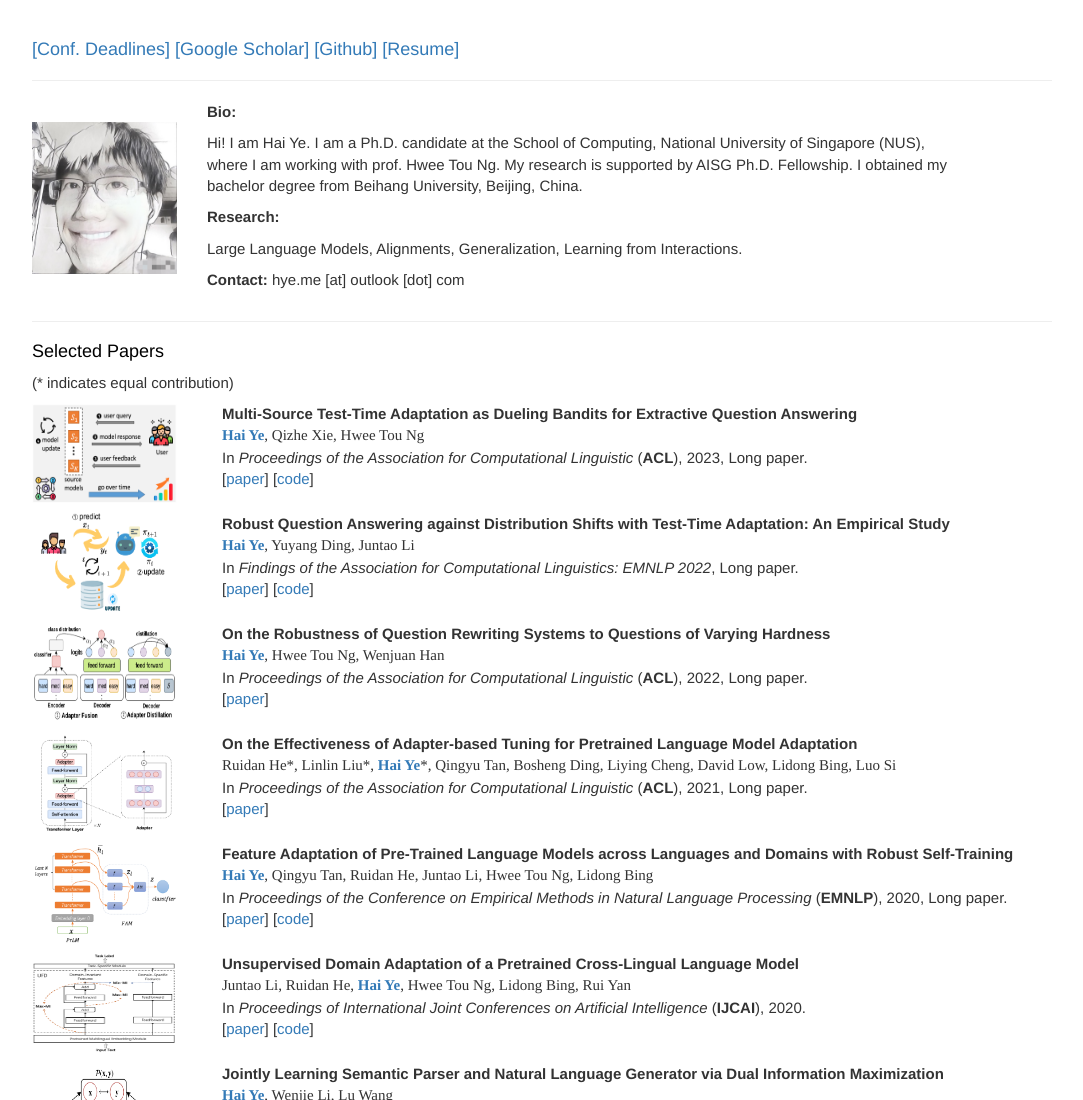
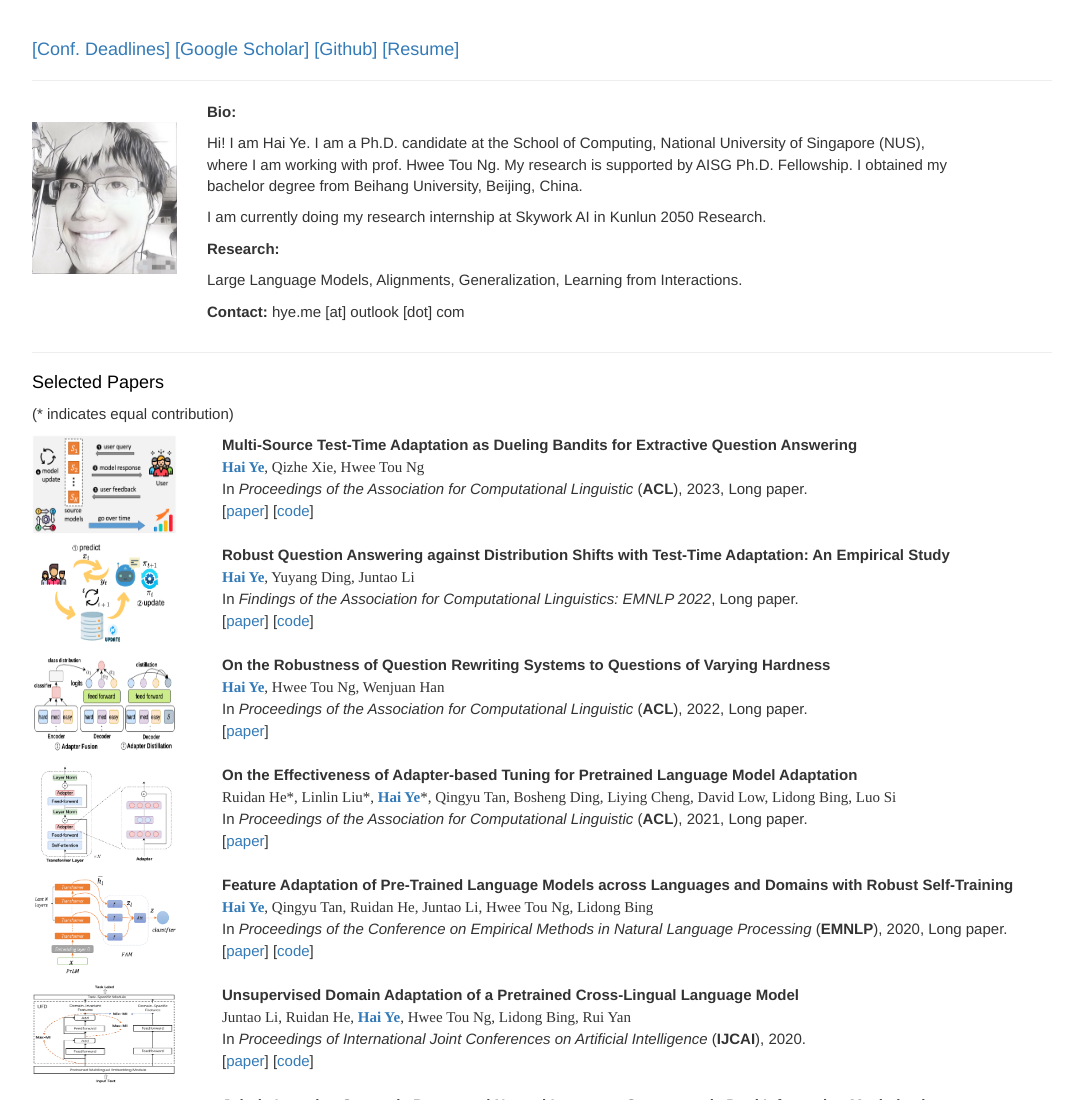
Before and after one commit to oceanypt/hai-ye.github.io, a plain HTML site: page index.html in a window 1280 px wide. Shown: the top 1100 px of the page, without its empty margins (98-1181 px from the left). Drawn offline with Linux system fonts and the light colour scheme.

Commit message:
update index

```diff
--- a/index.html
+++ b/index.html
@@ -38,6 +38,9 @@
         </p>
         <p>
          Hi! I am Hai Ye. I am a Ph.D. candidate at the School of Computing, National University of Singapore (NUS), where I am working with prof. Hwee Tou Ng. My research is supported by AISG Ph.D. Fellowship. I obtained my bachelor degree from Beihang University, Beijing, China.
+        </p>
+        <p>
+            I am currently doing my research internship at Skywork AI in Kunlun 2050 Research.
         </p>
         <p>
           <strong>Research:</strong>
```
